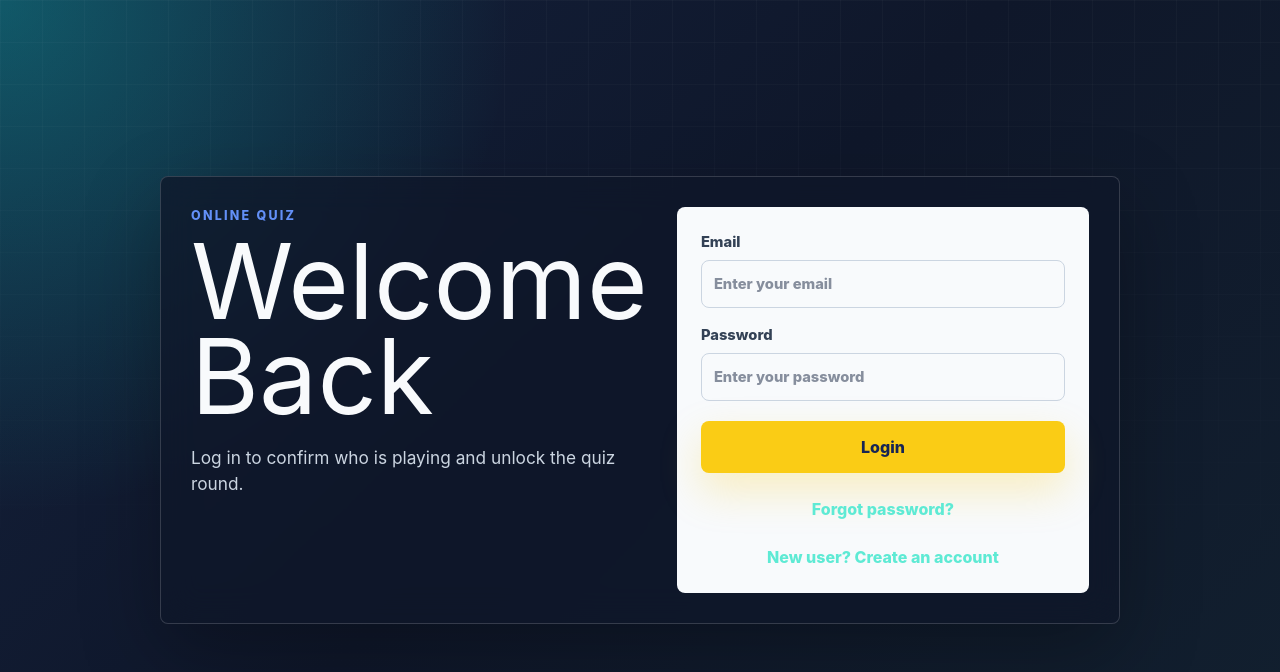
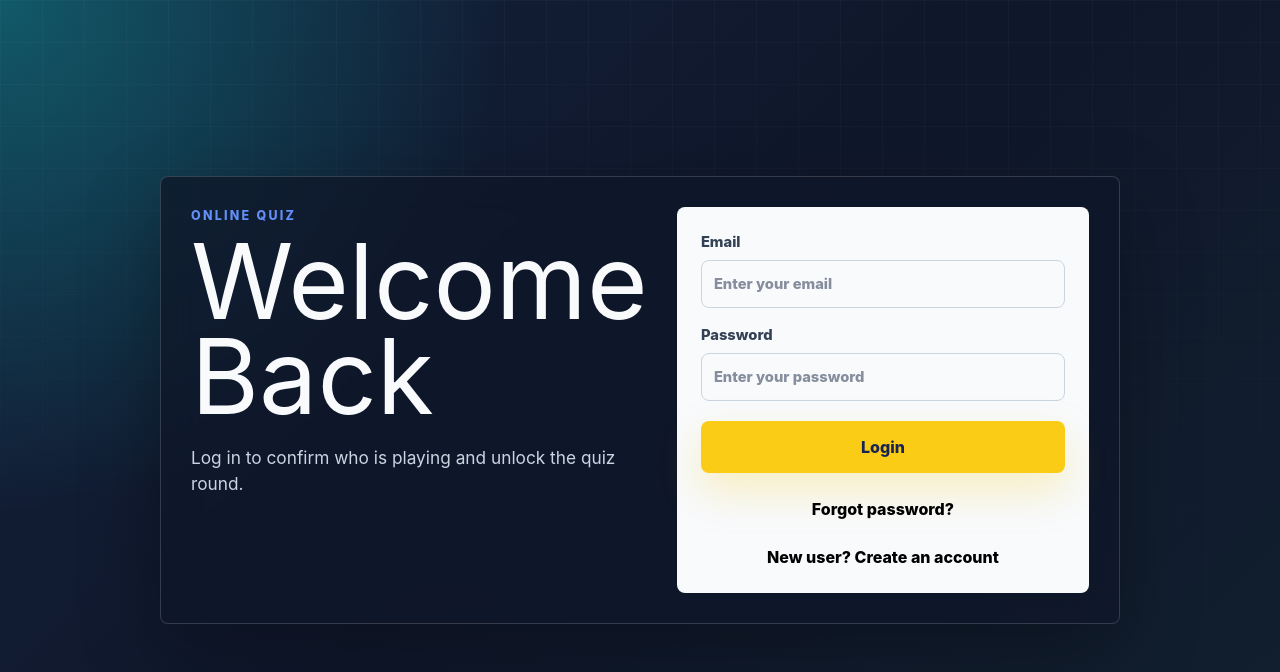
Before and after one commit to rajsachin7061/CodingFrontend, a React (Vite) app: page / in a window 1280 px wide. Shown: the top 672 px of the page. Built offline with nearby package versions, Linux system fonts and the light colour scheme; no server answers.

Commit message:
font change

```diff
--- a/src/App.css
+++ b/src/App.css
@@ -130,7 +130,7 @@
 
 .text-action {
   background: transparent;
-  color: #5eead4;
+  color:black;
   padding: 8px 0 0;
 }
 
```
